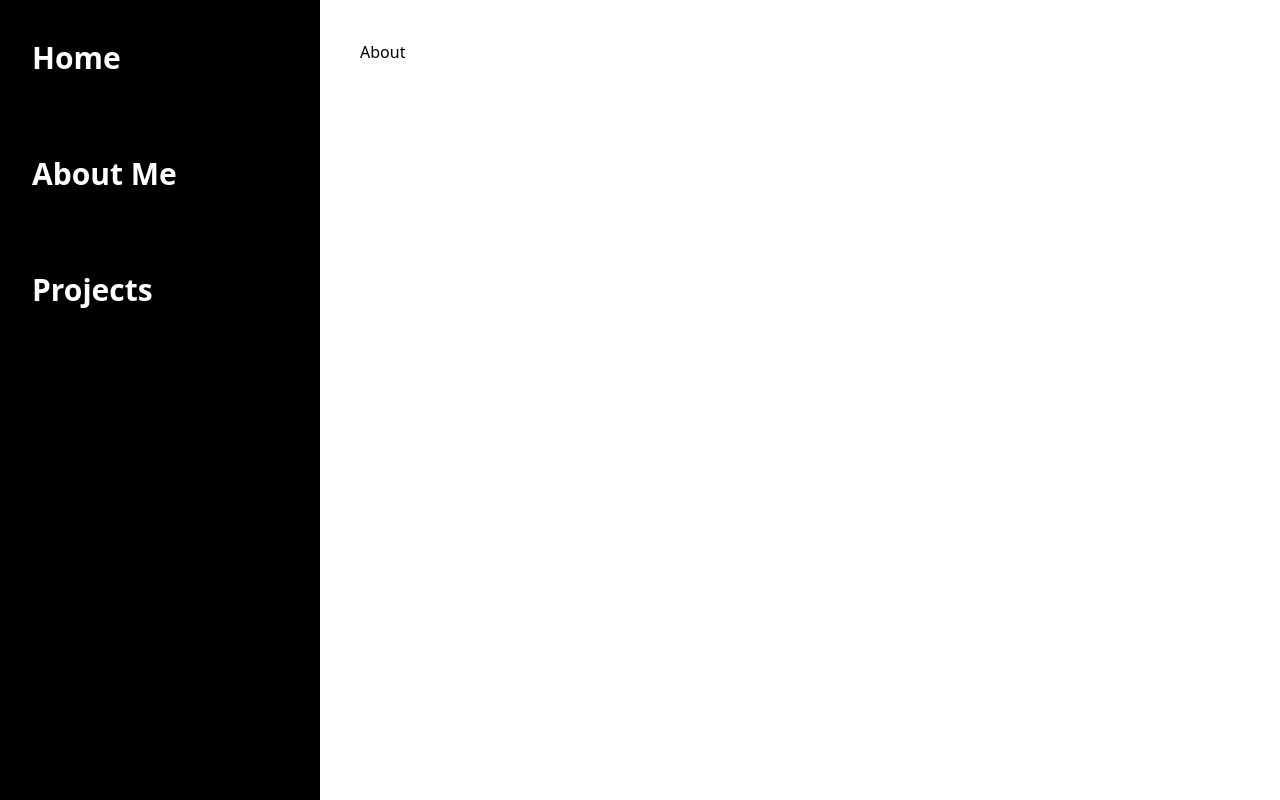
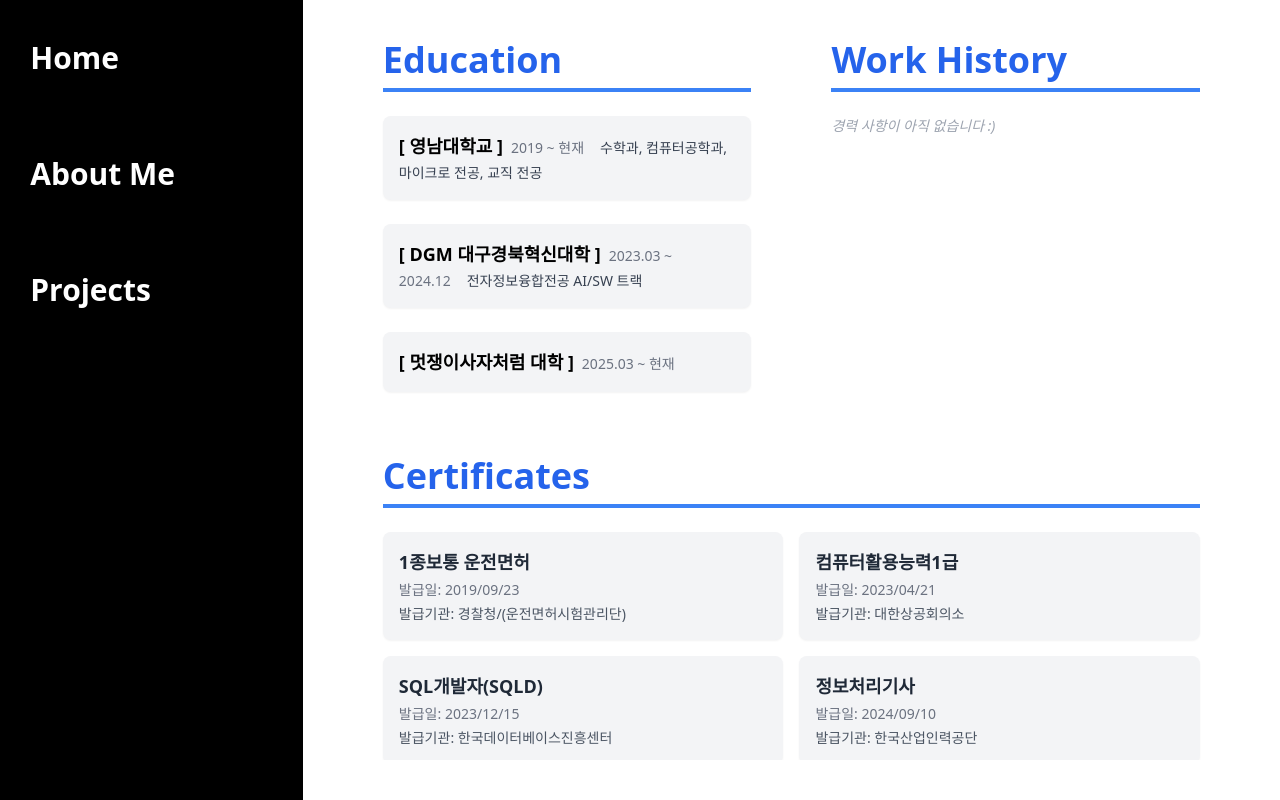
Before and after one commit to Likelion-YeungNam-Univ/9-13th-fe-assignment, a React (Vite) app: page /about in a window 1280 px wide. Built offline with nearby package versions, Linux system fonts and the light colour scheme.

Commit message:
About구현

```diff
--- a/src/Layout.jsx
+++ b/src/Layout.jsx
@@ -19,7 +19,7 @@ export default function Layout() {
     },
   ];
   return (
-    <div className="flex h-screen">
+    <div className="flex h-screen ">
       <nav className="bg-black w-80 flex justify-center">
         <div className="flex flex-col w-4/5 space-y-20  py-10">
           {navItems.map((item) => (
@@ -33,7 +33,7 @@ export default function Layout() {
           ))}
         </div>
       </nav>
-      <div className="flex-grow overflow-y-auto bg-white p-10">
+      <div className="flex-grow overflow-y-auto bg-white p-10 flex justify-center">
         <Outlet />
       </div>
     </div>
--- a/src/pages/About.jsx
+++ b/src/pages/About.jsx
@@ -1,3 +1,152 @@
 export default function About() {
-  return <div>About</div>;
+  const educationList = [
+    {
+      id: 1,
+      title: "[ 영남대학교 ]",
+      date: "2019 ~ 현재",
+      major: "수학과, 컴퓨터공학과, 마이크로 전공, 교직 전공",
+    },
+    {
+      id: 2,
+      title: "[ DGM 대구경북혁신대학 ]",
+      date: "2023.03 ~ 2024.12",
+      major: "전자정보융합전공 AI/SW 트랙",
+    },
+    {
+      id: 3,
+      title: "[ 멋쟁이사자처럼 대학 ]",
+      date: "2025.03 ~ 현재",
+      major: "",
+    },
+  ];
+  const certificateList = [
+    {
+      date: "2019/09/23",
+      title: "1종보통 운전면허",
+      where: "경찰청/(운전면허시험관리단)",
+    },
+    {
+      date: "2023/04/21",
+      title: "컴퓨터활용능력1급",
+      where: "대한상공회의소",
+    },
+    {
+      date: "2023/12/15",
+      title: "SQL개발자(SQLD)",
+      where: "한국데이터베이스진흥센터",
+    },
+    {
+      date: "2024/09/10",
+      title: "정보처리기사",
+      where: "한국산업인력공단",
+    },
+    {
+      date: "2024/10/25",
+      title: "데이터아키텍처 준전문가(DAsP)",
+      where: "한국데이터베이스진흥센터",
+    },
+    {
+      date: "2024/11/29",
+      title: "데이터분석 준전문가(ADsP)",
+      where: "한국데이터베이스진흥센터",
+    },
+  ];
+
+  return (
+    <div className="flex flex-col w-full bg-white px-10 overflow-y-auto ">
+      <div className="flex justify-between space-x-20">
+        {/* Education Section */}
+        <div className="w-1/2 flex flex-col space-y-6">
+          <div className="text-4xl font-extrabold text-blue-600 border-b-4 border-blue-500 pb-2">
+            Education
+          </div>
+          {educationList.map((ed) => (
+            <div
+              key={ed.id}
+              className="bg-gray-100 rounded-lg p-4 shadow-sm hover:shadow-md transition"
+            >
+              <span className="text-lg font-semibold text-black mr-2">
+                {ed.title}
+              </span>
+              <span className="text-sm text-gray-500 mr-4">{ed.date}</span>
+              <span className="text-sm text-gray-700">{ed.major}</span>
+            </div>
+          ))}
+        </div>
+
+        {/* Work History Section */}
+        <div className="w-1/2 flex flex-col space-y-6">
+          <div className="text-4xl font-extrabold text-blue-600 border-b-4 border-blue-500 pb-2">
+            Work History
+          </div>
+          <div className="text-gray-400 text-sm italic">
+            경력 사항이 아직 없습니다 :)
+          </div>
+        </div>
+      </div>
+
+      {/* Certificate Section */}
+      <div className="mt-16">
+        <div className="text-4xl font-extrabold text-blue-600 border-b-4 border-blue-500 pb-2 mb-6">
+          Certificates
+        </div>
+        <div className="grid grid-cols-1 md:grid-cols-2 gap-4">
+          {certificateList.map((cert, index) => (
+            <div
+              key={index}
+              className="bg-gray-100 rounded-lg p-4 shadow-sm hover:shadow-md transition"
+            >
+              <div className="text-lg font-semibold text-gray-800 mb-1">
+                {cert.title}
+              </div>
+              <div className="text-sm text-gray-500 mb-1">
+                발급일: {cert.date}
+              </div>
+              <div className="text-sm text-gray-600">
+                발급기관: {cert.where}
+              </div>
+            </div>
+          ))}
+        </div>
+      </div>
+      {/* Skills Section */}
+      <div className="mt-16">
+        <div className="text-4xl font-extrabold text-blue-600 border-b-4 border-blue-500 pb-2 mb-6">
+          Skills
+        </div>
+        <div className="grid grid-cols-1 md:grid-cols-3 gap-6 text-sm text-gray-800">
+          <div>
+            <div className="font-semibold text-lg mb-2">
+              💻 Languages & Frameworks
+            </div>
+            <ul className="list-disc ml-5 space-y-1">
+              <li>JavaScript / TypeScript</li>
+              <li>React / React Native</li>
+              <li>Node.js </li>
+              <li>Python / C / C++</li>
+              <li>HTML / CSS / Tailwind CSS</li>
+            </ul>
+          </div>
+          <div>
+            <div className="font-semibold text-lg mb-2">
+              🛠 Tools & Platforms
+            </div>
+            <ul className="list-disc ml-5 space-y-1">
+              <li>Git / GitHub</li>
+              <li>Figma / Notion</li>
+            </ul>
+          </div>
+          <div>
+            <div className="font-semibold text-lg mb-2">⚙️ Etc.</div>
+            <ul className="list-disc ml-5 space-y-1">
+              <li>REST API</li>
+              <li>Zustand</li>
+              <li>Pulumi</li>
+              <li>AWS</li>
+            </ul>
+          </div>
+        </div>
+      </div>
+    </div>
+  );
 }
--- a/src/pages/Home.jsx
+++ b/src/pages/Home.jsx
@@ -3,7 +3,7 @@ import helloImg from "../assets/hello.png";
 
 const Home = () => {
   return (
-    <div className="flex flex-col items-center justify-center text-center p-10 space-y-4 mt-20">
+    <div className="flex flex-col items-center justify-center text-center p-10 space-y-4">
       <img
         src={helloImg}
         alt="hello"
```
